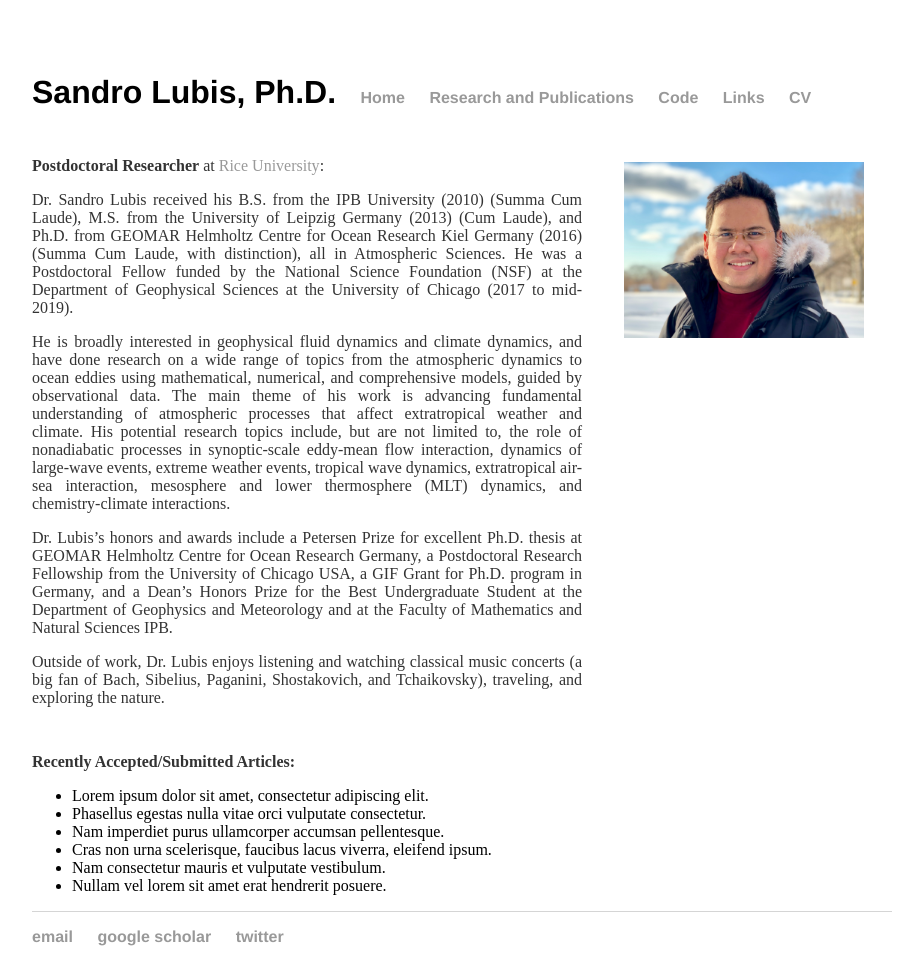
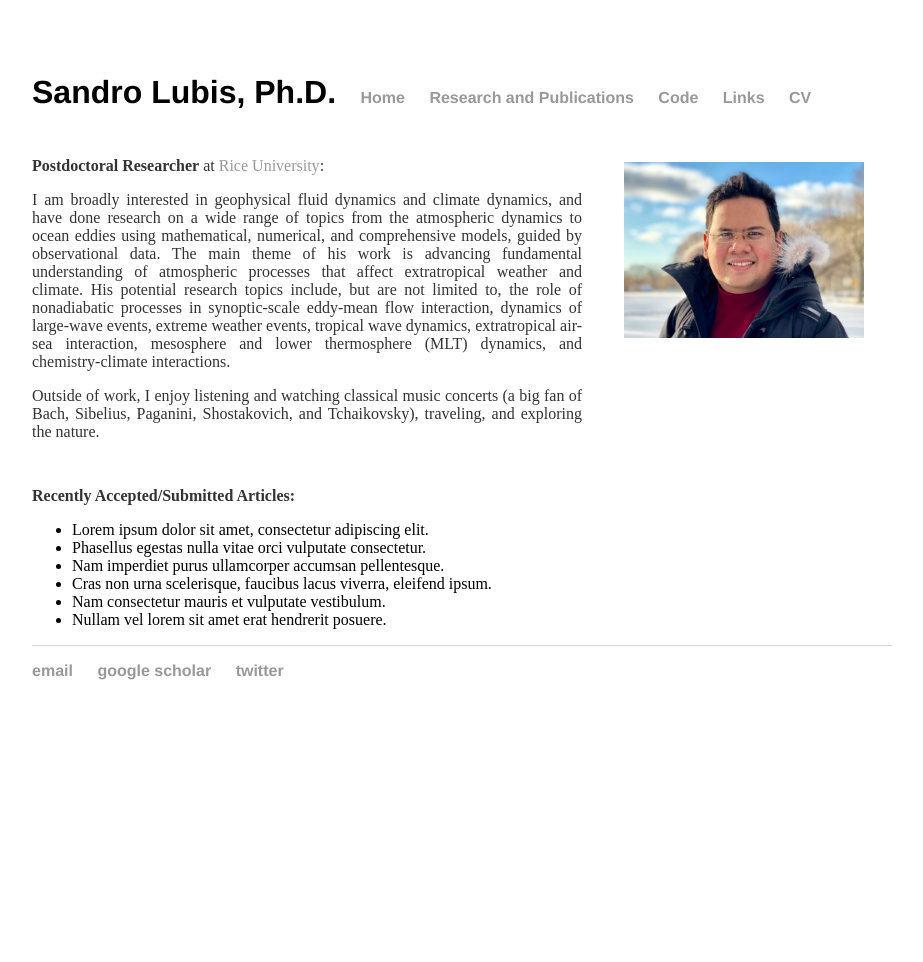
Before and after one commit to sandrolubis/sandrolubis.github.io, a Jekyll site: the page built from index.html, in a window 1280 px wide. Shown: the whole page, without its empty margins (276-1199 px from the left). Built offline with Jekyll 4.4.1, drawn with Linux system fonts in a browser that asks for light colours; after the commit the page ends 900 px from its top, so only the background shows below that.

Commit message:
Update index.html

```diff
--- a/index.html
+++ b/index.html
@@ -33,12 +33,8 @@ div.relative {
 
 	<p class="ex", style="padding-top:30px"><font size=3><b>Postdoctoral Researcher</b> at <a href="https://mech.rice.edu/">Rice University</a>:</p>
 
-	<p class="ex"><font size=3> Dr. Sandro Lubis received his B.S. from the IPB University (2010) (Summa Cum Laude), M.S.
-		from the University of Leipzig Germany (2013) (Cum Laude), and Ph.D. from GEOMAR Helmholtz Centre for Ocean Research Kiel Germany (2016)
-		(Summa Cum Laude, with distinction), all in Atmospheric Sciences. He was a Postdoctoral Fellow funded by the National Science Foundation (NSF)
-		at the Department of Geophysical Sciences at the University of Chicago (2017 to mid-2019).</font></p>
 
-	<p class="ex"><font size=3>He is broadly interested in geophysical fluid dynamics and climate dynamics,
+	<p class="ex"><font size=3>I am broadly interested in geophysical fluid dynamics and climate dynamics,
 		and have done research on a wide range of topics from the atmospheric dynamics to ocean eddies using mathematical,
 		numerical, and comprehensive models, guided by observational data. The main theme of his work is advancing fundamental
 		understanding of atmospheric processes that affect extratropical weather and climate. His potential research topics include,
@@ -46,12 +42,8 @@ div.relative {
 		extreme weather events, tropical wave dynamics, extratropical air-sea interaction, mesosphere and lower thermosphere (MLT) dynamics,
 		and chemistry-climate interactions.</font></p>
 
-        <p class="ex"><font size=3>Dr. Lubis’s honors and awards include a Petersen Prize for excellent Ph.D. thesis at
-		GEOMAR Helmholtz Centre for Ocean Research Germany, a Postdoctoral Research Fellowship from the University of Chicago USA,
-		a GIF Grant for Ph.D. program in Germany, and a Dean’s Honors Prize for the Best Undergraduate Student at the Department of
-		Geophysics and Meteorology and at the Faculty of Mathematics and Natural Sciences IPB.</font></p>
 
-        <p class="ex"><font size=3>Outside of work, Dr. Lubis enjoys listening and watching classical music concerts (a big fan of Bach, Sibelius,
+        <p class="ex"><font size=3>Outside of work, I enjoy listening and watching classical music concerts (a big fan of Bach, Sibelius,
 		Paganini, Shostakovich, and Tchaikovsky), traveling, and exploring the nature.</font></p>
 
 
```
